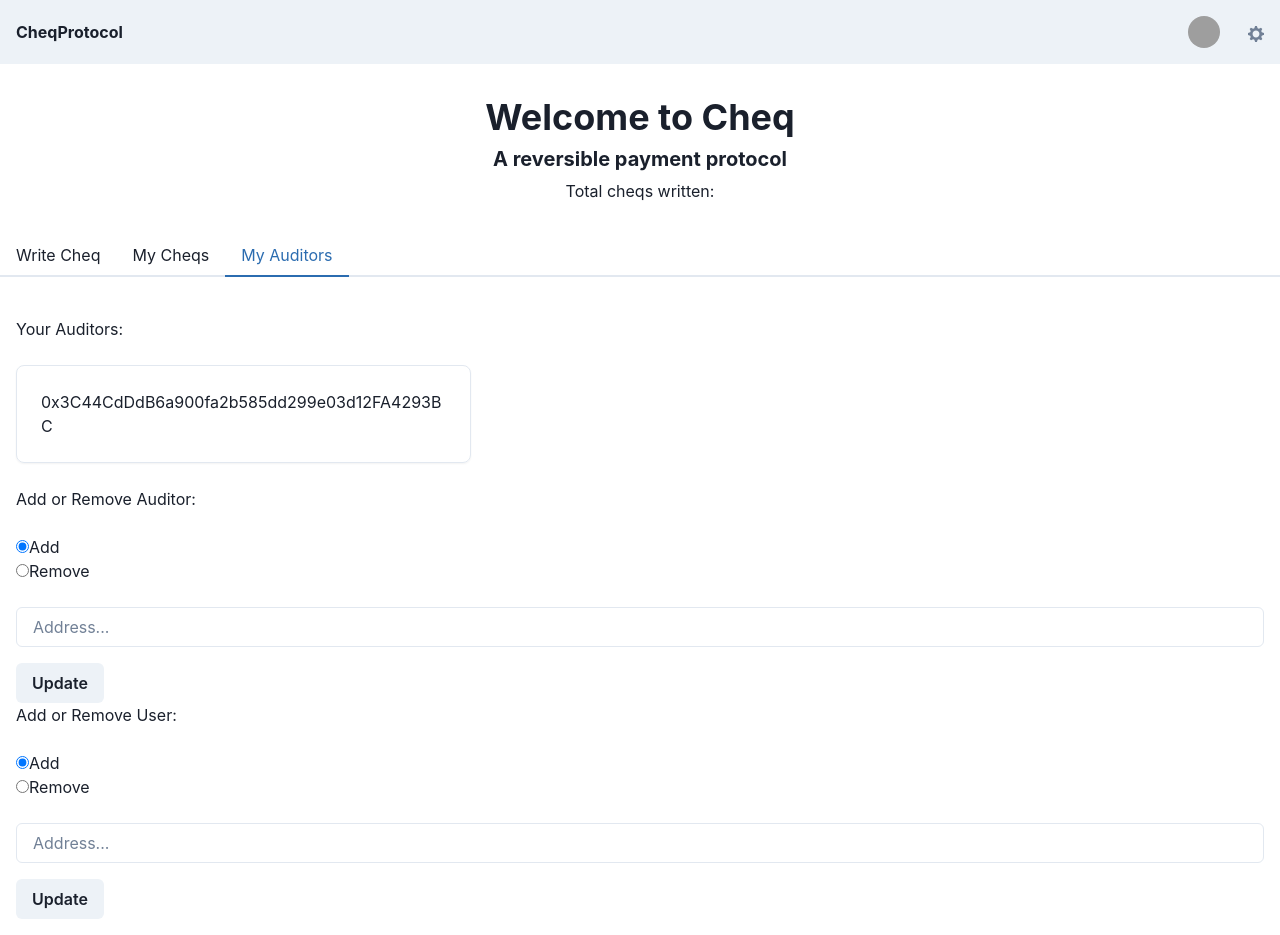
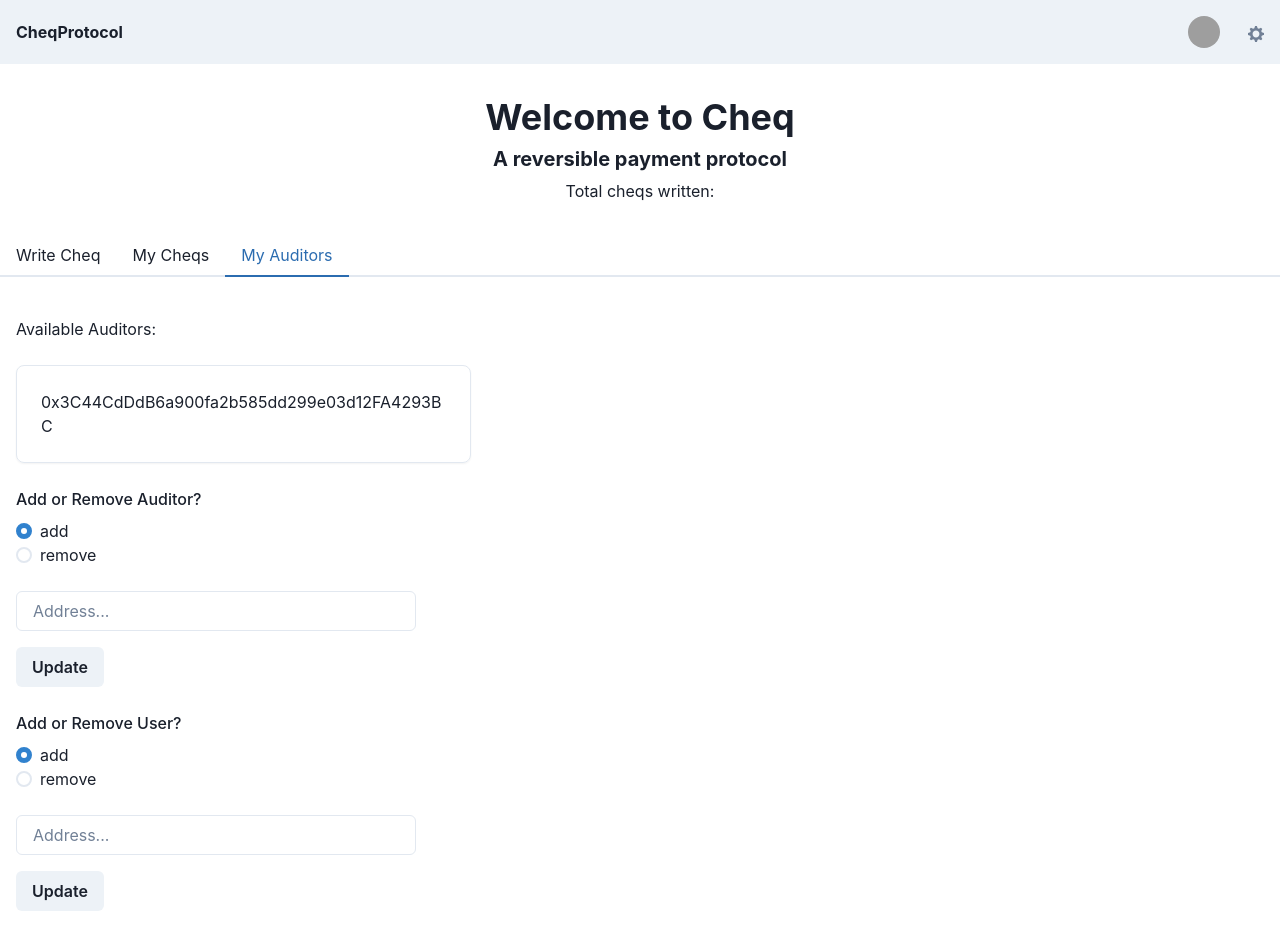
Before and after one commit to denotalabs/denota-app, a Next.js app: page / in a window 1280 px wide. Both pictures are taken after a click on the tab "My Auditors". Built offline with nearby package versions, Linux system fonts and the light colour scheme; grey boxes are pictures that could not be loaded.

Commit message:
Cleanup auditor tab

```diff
--- a/package.json
+++ b/package.json
@@ -8,7 +8,6 @@
     "@chakra-ui/icons": "^2.0.9",
     "@chakra-ui/react": "^2.2.9",
     "@types/node": "^18.7.13",
-    "bootstrap": "^5.2.0",
     "dotenv": "8.2.0",
     "eslint-plugin-import": "^2.26.0",
     "ethers": "^5.7.0",
@@ -18,7 +17,6 @@
     "prettier": "^2.7.1",
     "prettier-plugin-solidity": "^1.0.0-beta.24",
     "react": "^18.2.0",
-    "react-bootstrap": "2.0.0",
     "react-dom": "^18.2.0",
     "solhint": "^3.3.7",
     "solhint-plugin-prettier": "^0.0.5",
--- a/src/components/AuditorsTab.tsx
+++ b/src/components/AuditorsTab.tsx
@@ -1,18 +1,16 @@
-import { useState } from "react";
+import { Form, Formik } from "formik";
 
-import { Form } from "react-bootstrap";
-import { Button, Input, Box, Flex } from "@chakra-ui/react";
+import { Box, Button, Flex } from "@chakra-ui/react";
+
 import type { BlockchainData } from "../hooks/useBlockchainData";
+import RadioButtonField from "./RadioButtonField";
+import AccountField from "./input/AccountField";
 
 interface Props {
   blockchainState: BlockchainData;
 }
+
 function AuditorsTab({ blockchainState }: Props) {
-  const [userType2, setUserType2] = useState<any>("");
-  const [userType3, setUserType3] = useState("");
-  const [auditorAddress, setAuditorAddress] = useState("");
-  const [userAddress, setUserAddress] = useState("");
-
   const userAuditors = (
     <Box
       p={6}
@@ -28,133 +26,73 @@ function AuditorsTab({ blockchainState }: Props) {
     </Box>
   );
 
-  // const userAuditors = blockchainState.acceptedUserAuditors.map((auditor) => (
-  //   <li key={auditor}>{auditor.slice(2, 10)}...</li>
-  // ));
-  // const auditorUsers = blockchainState.acceptedAuditorUsers.map((user) => (
-  //   <li key={user}>{user.slice(2, 10)}...</li>
-  // ));
   return (
     <div>
       <br></br>
-      Your Auditors:
+      Available Auditors:
       <br></br>
       <br></br>
       {userAuditors}
       <br></br>
-      <Form
-        onSubmit={(e) => {
-          e.preventDefault();
-          if (userType2.checked) {
-            blockchainState.cheq?.acceptAuditor(auditorAddress, true);
+      <Formik
+        initialValues={{ address: "", accountType: "add" }}
+        onSubmit={(values, actions) => {
+          if (values.accountType === "add") {
+            // user accepts this auditor
+            blockchainState.cheq?.acceptAuditor(values.address, true);
           } else {
-            blockchainState.cheq?.acceptAuditor(auditorAddress, false);
+            // auditor accepts this user
+            blockchainState.cheq?.acceptAuditor(values.address, false);
           }
         }}
       >
-        <div key={`inline-${"radio"}`} className="mb-3">
-          Add or Remove Auditor:<br></br>
-          <br></br>
-          <Form.Check
-            ref={(input: any) => {
-              setUserType2(input);
-            }}
-            defaultChecked={true}
-            label="Add"
-            value="1"
-            name="group1"
-            type={"radio"}
-            id={`inline-${"radio"}-2`}
+        {(props) => (
+          <Form>
+            <RadioButtonField
+              fieldName="accountType"
+              label="Add or Remove Auditor?"
+              values={["add", "remove"]}
             />
-          <Form.Check
-            ref={(input: any) => {
-              setUserType3(input);
-            }}
-            label="Remove"
-            value="2"
-            name="group1"
-            type={"radio"}
-            id={`inline-${"radio"}-3`}
-          />
-        </div>
-        <br></br>
-        <Flex>
-          <Input
-            id="auditorAddress"
-            type="text"
-            className="form-control form-control-md mt-2"
-            placeholder="Address..."
-            required
-            onChange={(e) => {
-              setAuditorAddress(e.target.value);
-            }}
-          />
+            <br />
+            <Flex gap={10} width={400}>
+              <AccountField fieldName="address" placeholder="Address..." />
             </Flex>
-        <div>
-          <Button mt={4} type="submit">
-            {" "}
-            {/*isLoading={props.isSubmitting}*/}
+            <Button mt={4} isLoading={props.isSubmitting} type="submit">
               Update
             </Button>
-        </div>
           </Form>
-      <Form
-        onSubmit={(e) => {
-          e.preventDefault();
-          if (userType2.checked) {
-            blockchainState.cheq?.acceptUser(userAddress, true);
+        )}
+      </Formik>
+      <br></br>
+      <Formik
+        initialValues={{ address: "", accountType: "add" }}
+        onSubmit={(values, actions) => {
+          if (values.accountType === "add") {
+            blockchainState.cheq?.acceptUser(values.address, true);
           } else {
-            blockchainState.cheq?.acceptUser(userAddress, false);
+            blockchainState.cheq?.acceptUser(values.address, false);
           }
         }}
       >
-        <div key={`inline-${"radio"}`} className="mb-3">
-          Add or Remove User:<br></br>
-          <br></br>
-          <Form.Check
-            ref={(input: any) => {
-              setUserType2(input);
-            }}
-            defaultChecked={true}
-            label="Add"
-            value="1"
-            name="group1"
-            type={"radio"}
-            id={`inline-${"radio"}-2`}
+        {(props) => (
+          <Form>
+            <RadioButtonField
+              fieldName="accountType"
+              label="Add or Remove User?"
+              values={["add", "remove"]}
             />
-          <Form.Check
-            ref={(input: any) => {
-              setUserType3(input);
-            }}
-            label="Remove"
-            value="2"
-            name="group1"
-            type={"radio"}
-            id={`inline-${"radio"}-3`}
-          />
-        </div>
-        <br></br>
-        <Flex>
-          <Input
-            id="userAddress"
-            type="text"
-            className="form-control form-control-md mt-2"
-            placeholder="Address..."
-            required
-            onChange={(e) => {
-              setUserAddress(e.target.value);
-            }}
-          />
+            <br />
+            <Flex gap={10} width={400}>
+              <AccountField fieldName="address" placeholder="Address..." />
             </Flex>
-        <div>
-          <Button mt={4} type="submit">
-            {" "}
-            {/*isLoading={props.isSubmitting}*/}
+            <Button mt={4} isLoading={props.isSubmitting} type="submit">
               Update
             </Button>
-        </div>
           </Form>
+        )}
+      </Formik>
     </div>
   );
 }
+
 export default AuditorsTab;
--- /dev/null
+++ b/src/components/RadioButtonField.tsx
@@ -0,0 +1,40 @@
+import {
+  FormControl,
+  FormErrorMessage,
+  FormLabel,
+  Radio,
+  RadioGroup,
+} from "@chakra-ui/react";
+
+import { Field } from "formik";
+
+interface Props {
+  fieldName: string;
+  label: string;
+  values: string[]; // TODO: make into array
+}
+
+function RadioButtonField({ fieldName, values, label }: Props) {
+  return (
+    <Field name={fieldName}>
+      {({ field, form: { errors, touched } }: any) => (
+        <FormControl isInvalid={errors.name && touched.name}>
+          <FormLabel>{label}</FormLabel>
+          <RadioGroup {...field}>
+            {values.map((value) => (
+              <div key={value}>
+                <Radio {...field} value={value}>
+                  {value}
+                </Radio>
+                <br />
+              </div>
+            ))}
+          </RadioGroup>
+          <FormErrorMessage>{errors.name}</FormErrorMessage>
+        </FormControl>
+      )}
+    </Field>
+  );
+}
+
+export default RadioButtonField;
--- a/src/components/WriteTab.tsx
+++ b/src/components/WriteTab.tsx
@@ -81,7 +81,7 @@ function WriteTab({ blockchainState }: Props) {
                     values.reviewer,
                     values.bearer
                   )
-                  .then((message: any) => {});
+                  .then();
               }
             });
         }
```
Also changed, not shown: src/components/NewAuditorsTab.tsx (deleted, +0 -51 lines), src/components/flows/UserFlow.tsx (+1 -7 lines), 1 other file (tests, documents, lock files or other folders). Lines whose indentation alone changed are shown as unchanged.
